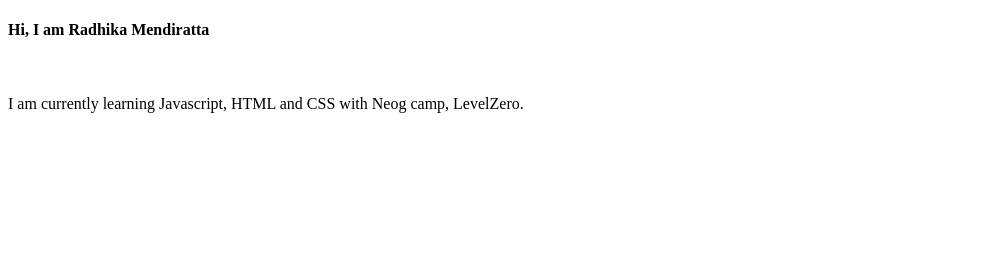
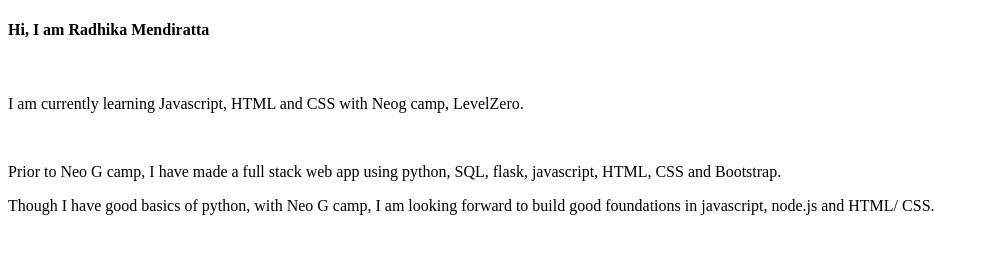
Before and after one commit to radhika2104/radhika-neog-portfolio, a plain HTML site: page index.html in a window 1280 px wide. Shown: the whole page, without its empty margins (0-989 px from the left). Drawn offline with Linux system fonts and the light colour scheme.

Commit message:
updated learning objective

```diff
--- a/index.html
+++ b/index.html
@@ -10,5 +10,8 @@
     <h4>Hi, I am Radhika Mendiratta</h4>
     <br>
     <p>I am currently learning Javascript, HTML and CSS with Neog camp, LevelZero.</p>
+    <br>
+    <p>Prior to Neo G camp, I have made a full stack web app using python, SQL, flask, javascript, HTML, CSS and Bootstrap.</p>
+    <p>Though I have good basics of python, with Neo G camp, I am looking forward to build good foundations in javascript, node.js and HTML/ CSS.</p>
 </body>
 </html>
```
